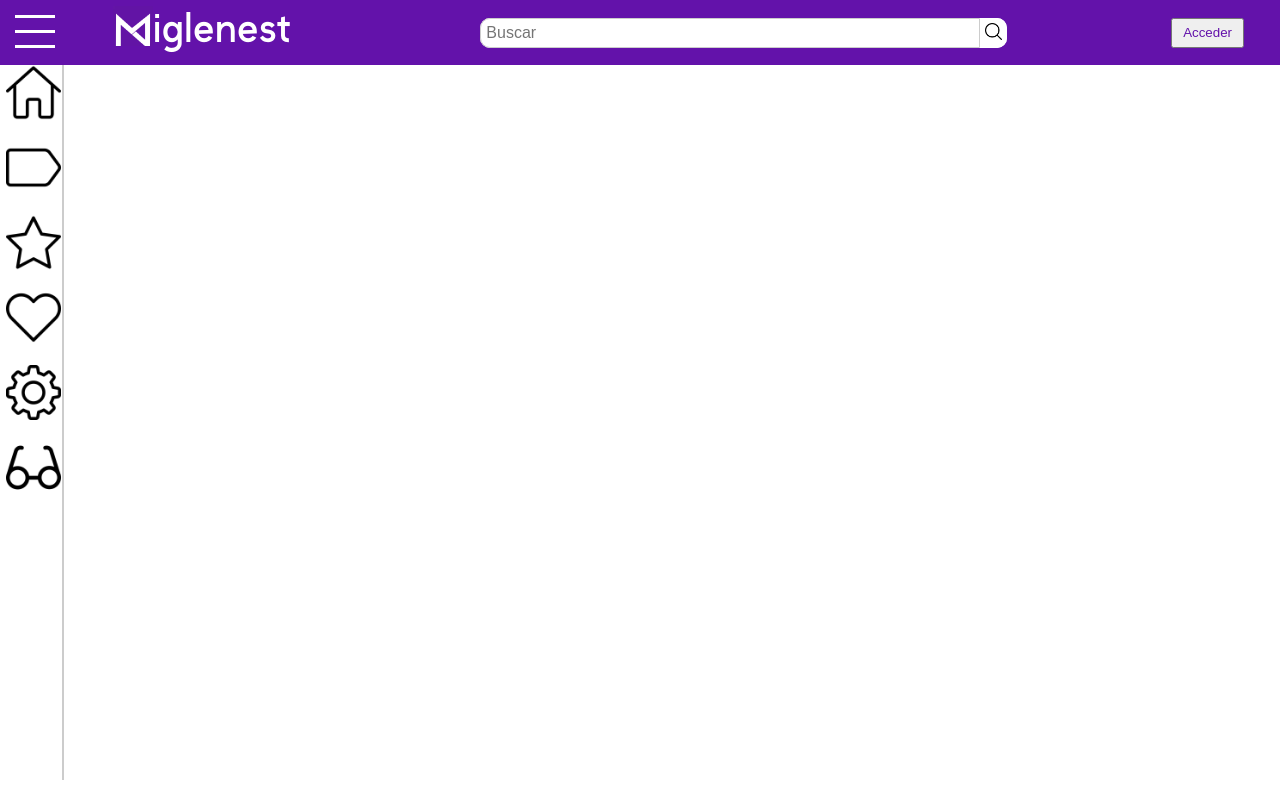
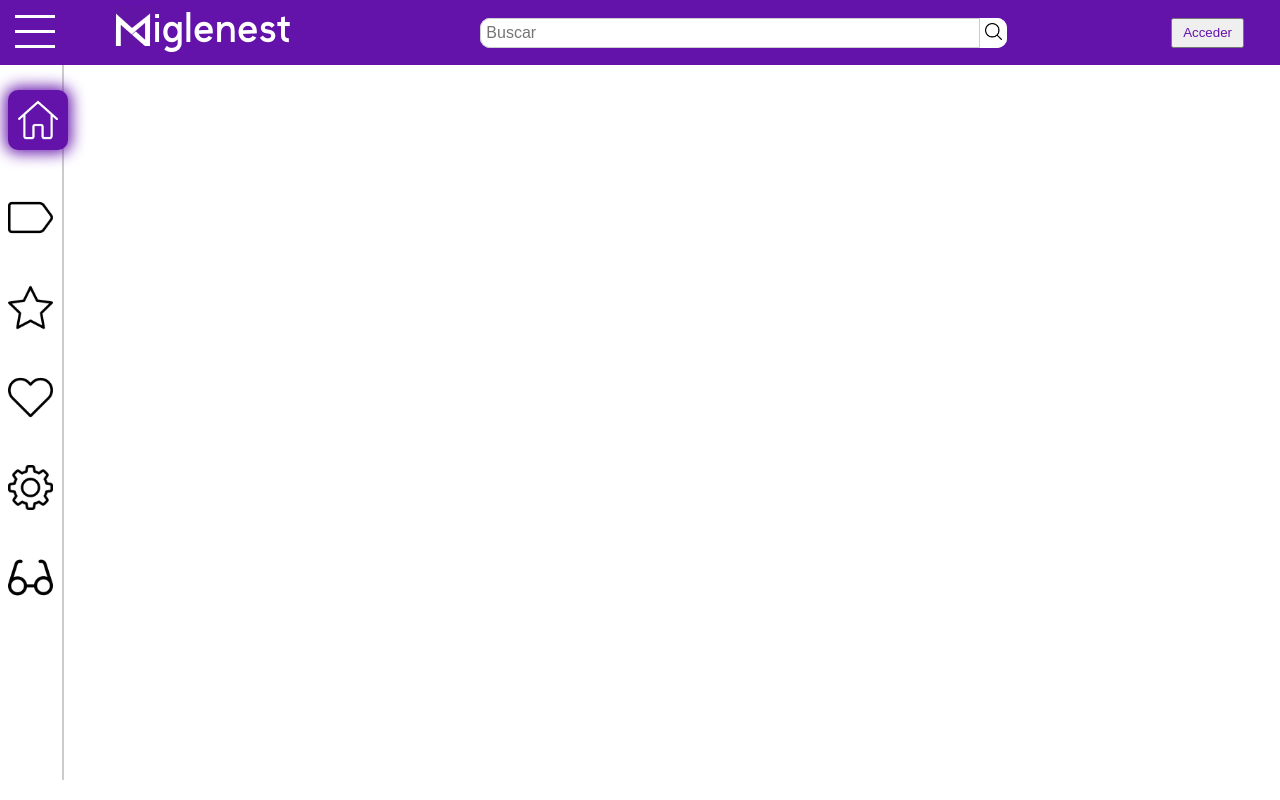
Before and after one commit to SakiAkisora/Miglenest, a React (Create React App) app: page / in a window 1280 px wide. Built offline with nearby package versions, Linux system fonts and the light colour scheme.

Commit message:
Modificacion del menu lateral

```diff
--- a/src/assets/styles/asideMenu.css
+++ b/src/assets/styles/asideMenu.css
@@ -1,53 +1,83 @@
-/* Contenedor principal */
+body{
+    user-select: none;
+}
+
 .containerAside {
     background-color: inherit;
     width: 5%;
     height: 89.4vh;
     border-right: 2px solid #ccc;
-    transition: all 600ms;
-    justify-content: center;
+    transition: width 600ms ease; /* Transición solo para el ancho */
+    display: flex;
+    flex-direction: column; /* Asegura que los ítems se alineen verticalmente */
+    align-items: center; /* Centra los ítems horizontalmente */
+    padding-top: 20px; /* Espacio en la parte superior */
+    box-sizing: border-box; /* Incluye el padding en el ancho del contenedor */
 }
 
 /* Contenedor cuando el menú está activo */
 .containerAside.active {
     width: 18%;
-    transition: all 600ms;
+    transition: width 300ms ease; /* Transición solo para el ancho */
 }
+
 
 /* Contenedor de los ítems de icono */
 .icons {
+    margin-left: 10%;
     display: flex;
-    flex-direction: column; /* Organiza los elementos verticalmente */
-    gap: 20px; /* Espacio entre cada ítem */
-    align-items: center; /* Alinea los ítems horizontalmente en el centro */
+    flex-direction: column;
+    gap: 35px; /* Espacio entre ítems por defecto */
+    align-items: center;
+    width: 100%; /* Asegura que los ítems ocupen todo el ancho del contenedor */
+    transition: gap 600ms ease; /* Añade transición al cambio del espacio entre ítems */
+}
+
+/* Ajustar el espacio entre ítems cuando el menú está activo */
+.containerAside.active .icons {
+    gap: 35px; /* Espacio reducido entre ítems cuando el menú está activo */
+    margin-left: 5%;
 }
 
 /* Estilo base para los ítems de icono */
 .icon-item {
-    display: flex; /* Alinea imagen y texto horizontalmente */
-    align-items: center; /* Alinea el ícono y el texto verticalmente */
-    gap: 10px; /* Espacio entre el ícono y el texto */
-    position: relative; /* Necesario para posicionar el texto con `position: absolute` si es necesario */
+    display: flex;
+    align-items: center;
+    gap: 10px;
+    position: relative;
     transition: all 600ms;
+    width: 100%; /* Asegura que los ítems ocupen todo el ancho disponible */
+    padding: 5px; /* Añade un poco de espacio alrededor de cada ítem */
+    box-sizing: border-box; /* Incluye el padding en el ancho del ítem */
 }
 
 /* Estilo para las imágenes de los ítems */
 .icon-item img {
-    width: 55px; /* Tamaño uniforme para todos los íconos */
+    width: 45px;
     transition: all 600ms;
-    margin-left: 5%;
 }
 
 /* Estilo base para el texto de los ítems */
 .icon-item span {
     font-size: 25px;
-    color: #6312aa;
+    color: black; /* Color por defecto para todos los textos */
     transition: all 600ms;
     display: flex;
     align-items: center;
+    white-space: nowrap; /* Evita que el texto se parta en varias líneas */
+    visibility: hidden; /* Oculta el texto cuando el menú está cerrado */
+    opacity: 0; /* Hace que el texto sea completamente transparente cuando el menú está cerrado */
+    position: absolute;
+    left: 100%; /* Coloca el texto justo a la derecha del ícono */
+    margin-left: 15px; /* Ajusta la distancia del texto respecto al ícono */
 }
 
-/* Estilo cuando el menú está activo para cada ítem */
+/* Estilo cuando el ítem está activo */
+.icon-item.active span {
+    color: #6312aa; /* Color del texto para el ítem activo */
+}
+
+/* Estilo para el ícono cuando está activo */
 .icon-item.active img {
     filter: invert(1);
     background-color: #9CED55;
@@ -55,17 +85,54 @@
     padding: 10px;
     box-shadow: 0 0 15px 3px #9CED55;
     transition: all 600ms;
+    width: 60px;
 }
 
-.icon-item.active span {
-    color: #6312aa;
-    transition: all 600ms;
+/* Estilos cuando el menú está activo */
+.containerAside.active .icon-item span {
+    visibility: visible;
+    opacity: 1;
+    position: relative;
+    left: 0;
+    margin-left: 10px; /* Ajusta la distancia del texto respecto al ícono cuando el menú está activo */
+}
+@keyframes slideIn {
+    from {
+        transform: translateX(-20px); /* Comienza desde 20px a la derecha */
+        opacity: 0; /* Comienza oculto */
+    }
+    to {
+        transform: translateX(0px); /* Termina en su posición original */
+        opacity: 1; /* Termina completamente visible */
+    }
 }
 
-/* Estilos específicos para el ítem settings */
-.icon-item.settings span {
+/* Estilo base para el texto de los ítems */
+.icon-item span {
+    font-size: 25px;
+    color: black; /* Color por defecto para todos los textos */
+    transition: all 600ms;
+    display: flex;
+    align-items: center;
+    white-space: nowrap; /* Evita que el texto se parta en varias líneas */
+    visibility: hidden; /* Oculta el texto cuando el menú está cerrado */
+    opacity: 0; /* Hace que el texto sea completamente transparente cuando el menú está cerrado */
     position: absolute;
-    margin-top: 28.1%;
-    margin-left: 5%;
-    color: black;
+    left: 100%; /* Coloca el texto justo a la derecha del ícono */
+    margin-left: 15px; /* Ajusta la distancia del texto respecto al ícono */
 }
+
+/* Estilos cuando el menú está activo */
+.containerAside.active .icon-item span {
+    visibility: visible;
+    opacity: 1;
+    position: relative;
+    left: 0;
+    margin-left: 10px; /* Ajusta la distancia del texto respecto al ícono cuando el menú está activo */
+    animation: slideIn 0.6s ease-out; /* Aplica la animación de deslizamiento */
+}
+
+/* Estilo cuando el ítem está activo */
+.icon-item.active span {
+    color: #6312aa; /* Color del texto para el ítem activo */
+}
--- a/src/complements/AsideMenu.js
+++ b/src/complements/AsideMenu.js
@@ -1,61 +1,62 @@
-import React, { useState } from 'react'
+import React, { useState } from 'react';
 import home from '../assets/image/casa.png';
-import category from '../assets/image/etiqueta.png'
-import saved from '../assets/image/estrella.png'
-import likes from '../assets/image/corazon.png'
-import settings from '../assets/image/configuraciones.png'
-import info from '../assets/image/lentes.png'
+import category from '../assets/image/etiqueta.png';
+import saved from '../assets/image/estrella.png';
+import likes from '../assets/image/corazon.png';
+import settings from '../assets/image/configuraciones.png';
+import info from '../assets/image/lentes.png';
 import '../assets/styles/asideMenu.css';
 
 export const AsideMenu = ({ isMenuActive }) => {
     const [activeItem, setActiveItem] = useState('home');
+
     const handleIconClick = (item) => {
         setActiveItem(item);
     };
 
     return (
         <div className={`containerAside ${isMenuActive ? 'active' : ''}`}>
-            <div className={`icons`}>
+            <div className="icons">
                 <div
-                    className={`icon-item home ${activeItem === 'home' ? 'activeHome' : ''}`}
+                    className={`icon-item ${activeItem === 'home' ? 'active' : ''}`}
                     onClick={() => handleIconClick('home')}
                 >
-                    <img src={home} alt='Icono de inicio' />
+                    <img src={home} alt="Icono de inicio" />
                     {isMenuActive && <span>Inicio</span>}
                 </div>
                 <div
-                    className={`icon-item category ${activeItem === 'category' ? 'activeCategory' : ''}`}
+                    className={`icon-item ${activeItem === 'category' ? 'active' : ''}`}
                     onClick={() => handleIconClick('category')}
                 >
-                    <img src={category} alt='Icono de categoría' />
+                    <img src={category} alt="Icono de categoría" />
                     {isMenuActive && <span>Categorías</span>}
                 </div>
                 <div
-                    className={`icon-item saved ${activeItem === 'saved' ? 'activeSaved' : ''}`}
+                    className={`icon-item ${activeItem === 'saved' ? 'active' : ''}`}
                     onClick={() => handleIconClick('saved')}
                 >
-                    <img src={saved} alt='Icono de guardados' />
+                    <img src={saved} alt="Icono de guardados" />
                     {isMenuActive && <span>Guardados</span>}
                 </div>
                 <div
-                    className={`icon-item likes ${activeItem === 'likes' ? 'activeLikes' : ''}`}
+                    className={`icon-item ${activeItem === 'likes' ? 'active' : ''}`}
                     onClick={() => handleIconClick('likes')}
                 >
-                    <img src={likes} alt='Icono de me gusta' />
+                    <img src={likes} alt="Icono de me gusta" />
                     {isMenuActive && <span>Tus me gusta</span>}
                 </div>
                 <div
-                    className={`icon-item settings ${activeItem === 'settings' ? 'activeSettings' : ''}`}
+                    className={`icon-item ${activeItem === 'settings' ? 'active' : ''}`}
                     onClick={() => handleIconClick('settings')}
                 >
-                    <img src={settings} alt='Icono de configuraciones' />
+                    <img src={settings} alt="Icono de configuraciones" />
                     {isMenuActive && <span>Configuración</span>}
                 </div>
                 <div
-                    className={`icon-item info ${activeItem === 'info' ? 'activeInfo' : ''}`}
+                    className={`icon-item ${activeItem === 'info' ? 'active' : ''}`}
                     onClick={() => handleIconClick('info')}
                 >
-                    <img src={info} alt='Icono de información' />
+                    <img src={info} alt="Icono de información" />
                     {isMenuActive && <span>Información</span>}
                 </div>
             </div>
```
